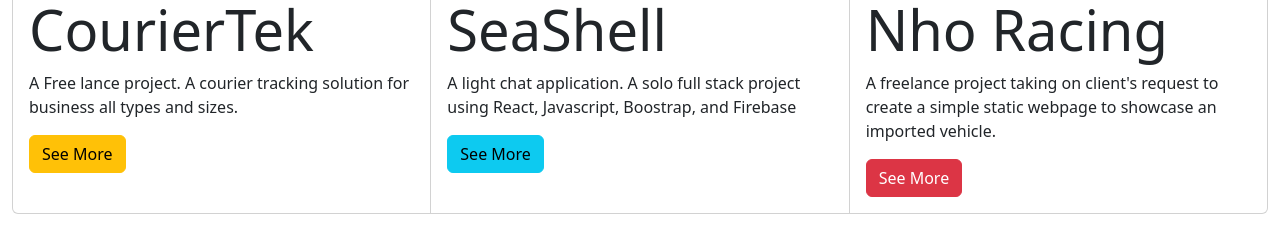
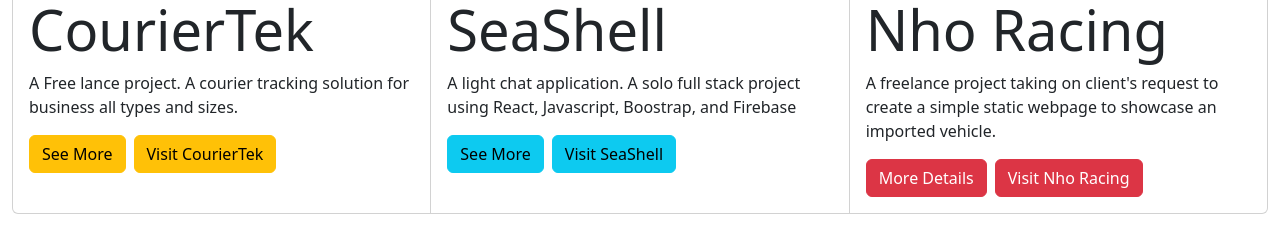
Before and after one commit to j-tran90/portfolio, a React (Vite) app: page / in a window 1280 px wide. Shown: the part 1340-1587 px from the top of the page. Built offline with nearby package versions, Linux system fonts and the light colour scheme.

Commit message:
added more features to card

```diff
--- a/src/components/Projectcards.jsx
+++ b/src/components/Projectcards.jsx
@@ -22,6 +22,13 @@ function ProjectCards() {
               <a className="btn btn-warning" href="/couriertek" role="button">
                 See More
               </a>
+              <a
+                className="btn btn-warning mx-2"
+                href="              https://glamorous-tan-slacks.cyclic.app/"
+                role="button"
+              >
+                Visit CourierTek
+              </a>
             </div>
           </div>
           <div className="card">
@@ -39,6 +46,13 @@ function ProjectCards() {
               <a className="btn btn-info" href="/seashell" role="button">
                 See More
               </a>
+              <a
+                className="btn btn-info mx-2"
+                href="https://seashell.vercel.app/"
+                role="button"
+              >
+                Visit SeaShell
+              </a>
             </div>
           </div>
           <div className="card">
@@ -54,7 +68,14 @@ function ProjectCards() {
                 simple static webpage to showcase an imported vehicle.
               </p>
               <a className="btn btn-danger" href="/nhoracing" role="button">
-                See More
+                More Details
+              </a>
+              <a
+                className="btn btn-danger mx-2"
+                href="https://nhoracing.vercel.app/"
+                role="button"
+              >
+                Visit Nho Racing
               </a>
             </div>
           </div>
```
